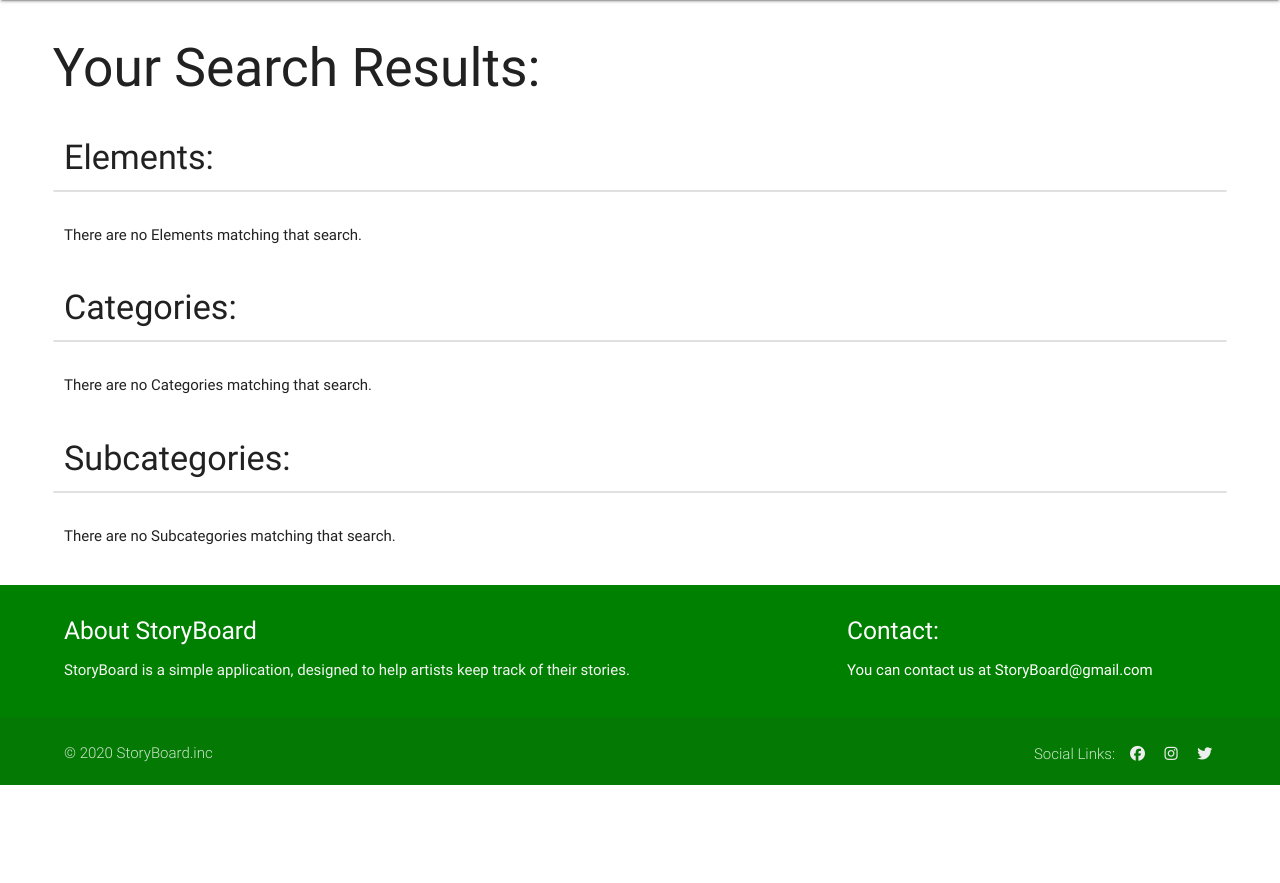
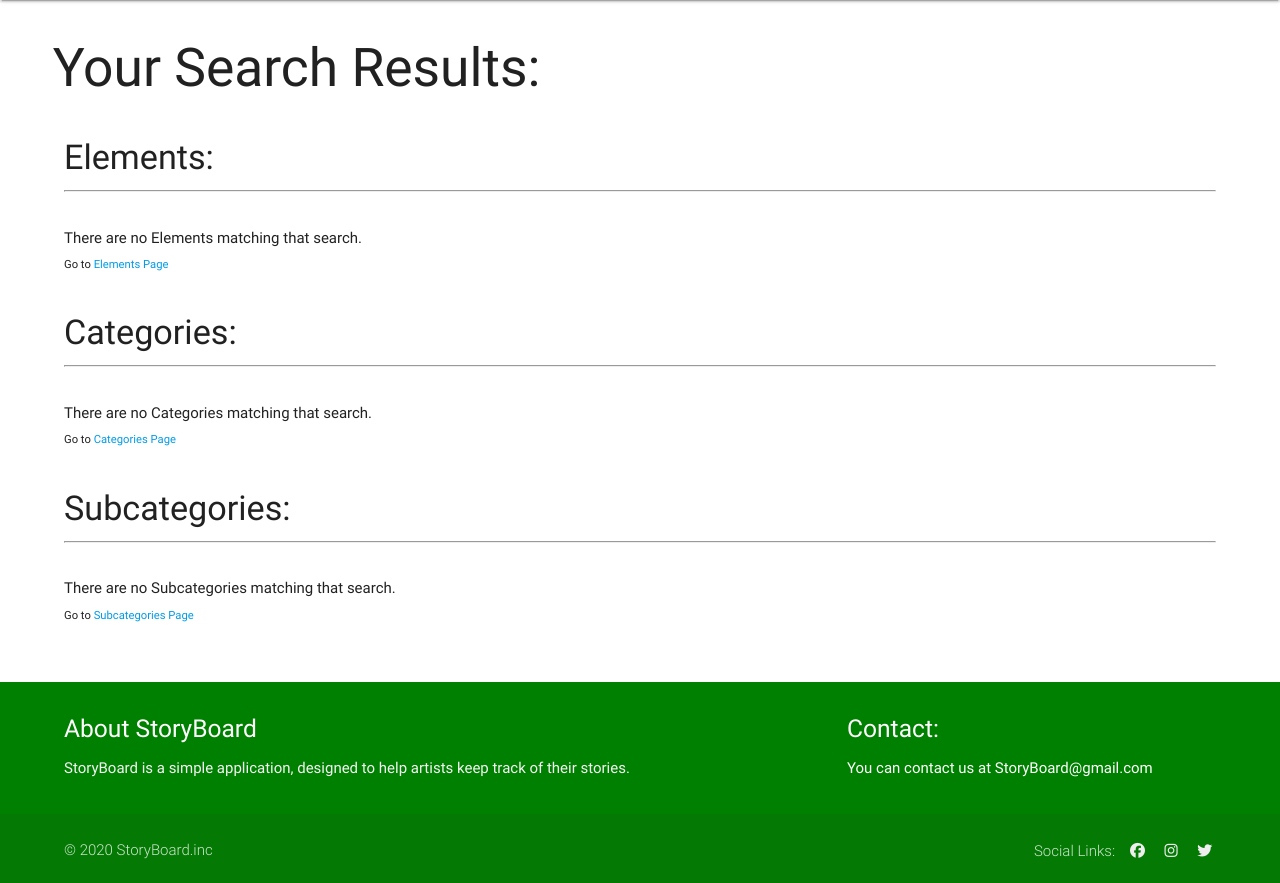
Before and after one commit to Felix-Redwood/Data-Centric-Development-Milestone-Project, a Flask app: page /search_results in a window 1280 px wide. Shown: the part 64-947 px from the top of the page. Before the commit the page ends 849 px from the top, so only its background shows below. Run offline with Flask 2, Linux system fonts and the light colour scheme; data that the repository does not hold is empty; some libraries are stand-ins or nearby versions.

Commit message:
styled the page and improved UX

```diff
--- a/templates/searchresults.html
+++ b/templates/searchresults.html
@@ -7,6 +7,9 @@
 </div>
 
 <h4>Elements:</h4>
+<hr>
+<br>
+{% if elements %}
 <div class="row">
     <div class="collection">
         {% for element in elements %}
@@ -14,14 +17,21 @@
         {% endfor %}
     </div>
 </div>
+{% endif %}
 {% for element in elements %}
 {% else %}
 <h6>There are no Elements matching that search.</h6>
 {% endfor %}
+<small>Go to <a href="/nav_elements" class="link-fade-white">Elements Page</a></small>
 
+<br>
 <br>
 
 <h4>Categories:</h4>
+<hr>
+<br>
+{% if categories %}
+
 <div class="row">
     <div class="collection">
         {% for category in categories %}
@@ -29,14 +39,20 @@
         {% endfor %}
     </div>
 </div>
+{% endif %}
 {% for category in categories %}
 {% else %}
 <h6>There are no Categories matching that search.</h6>
 {% endfor %}
+<small>Go to <a href="/nav_categories" class="link-fade-white">Categories Page</a></small>
 
+<br>
 <br>
 
 <h4>Subcategories:</h4>
+<hr>
+<br>
+{% if subcategories %}
 <div class="row">
     <div class="collection">
         {% for subcategory in subcategories %}
@@ -44,11 +60,15 @@
         {% endfor %}
     </div>
 </div>
+{% endif %}
 {% for subcategory in subcategories %}
 {% else %}
 <h6>There are no Subcategories matching that search.</h6>
 {% endfor %}
+<small>Go to <a href="/nav_subcategories" class="link-fade-white">Subcategories Page</a></small>
 
+<br>
+<br>
 <br>
 
 {% endblock content %}
```
